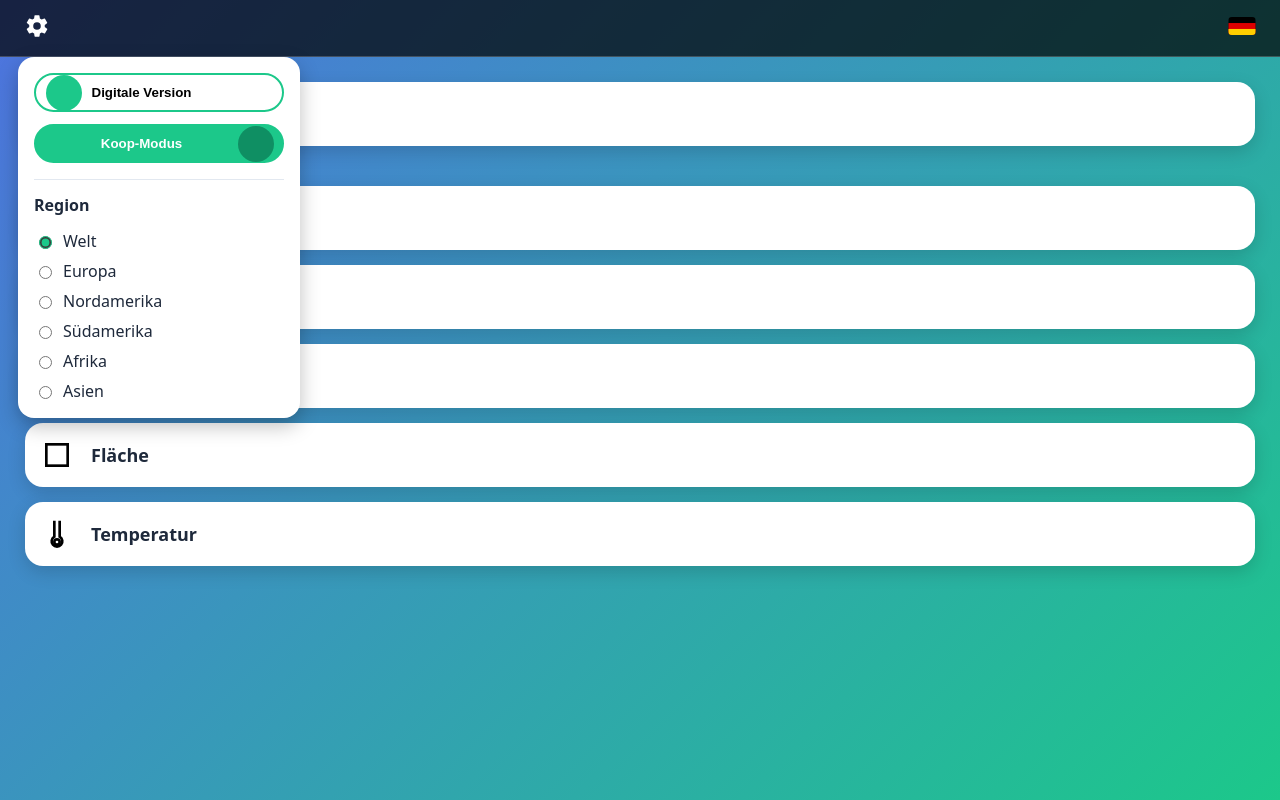
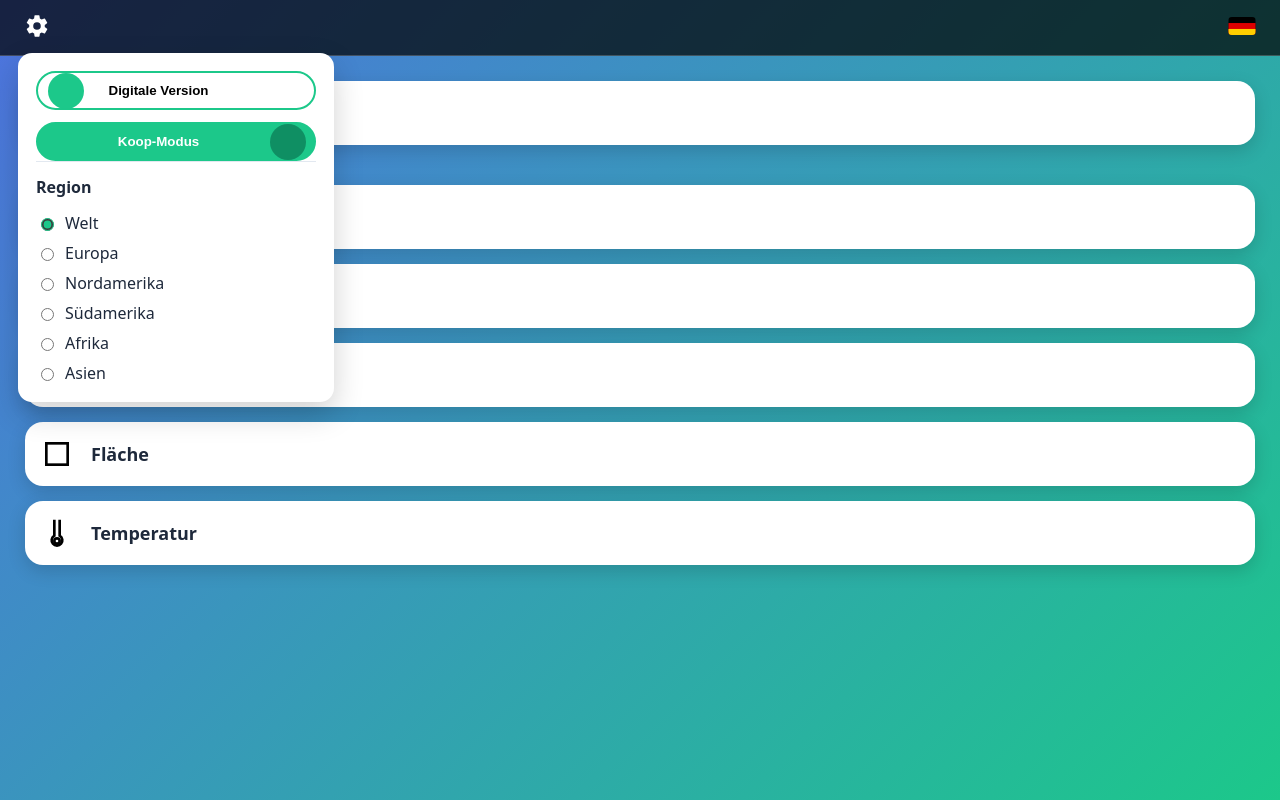
Before and after one commit to SaraKortyka/RankIt, a plain HTML site: page index.html in a window 1280 px wide. Both pictures are taken after a click on the button 37 px from the left and 27 px from the top of the page. Drawn offline with Linux system fonts and the light colour scheme.

Commit message:
SettingsMenu Adpation

```diff
--- a/main-layout.css
+++ b/main-layout.css
@@ -10,6 +10,7 @@ body{
 /* ================= HEADER ================= */
 .header{
     display:flex;
+	position:relative;
     justify-content:space-between;
     align-items:center;
     padding:12px 18px;
@@ -102,7 +103,9 @@ body{
 
 
 .settings-container{
-    position:relative;
+    position: relative;
+    display: flex;
+    align-items: center;
 }
 
 .settings-button{
@@ -111,20 +114,29 @@ body{
     cursor:pointer;
 }
 
-.settings-dropdown{
-    position:absolute;
-    left:0;
-    top:45px;
-    background:white;
-    border-radius:16px;
-    box-shadow:0 8px 20px rgba(0,0,0,0.25);
-    display:none;
-    flex-direction:column;
-    padding:16px;
-    gap:16px;
-    min-width:250px;
-    z-index:20;
+.settings-dropdown {
+    position: absolute;
+
+    top: calc(100% + 10px);   /* etwas Abstand nach unten */
+    left: 0;                 /* exakt rechts am Zahnrad */
+
+    display: none;
+    flex-direction: column;
+	max-width:90vw;
+    width: 280px;             /* feste Breite -> verhindert Verschieben */
+
+    background: white;
+    padding: 18px;
+    border-radius: 14px;
+    box-shadow: 0 12px 30px rgba(0,0,0,0.18);
+    z-index: 2000;
 }
+
+.settings-dropdown.open {
+    display: flex;
+}
+
+
 
 /* Section Trennung */
 .settings-section{
--- a/main-layout.js
+++ b/main-layout.js
@@ -93,10 +93,19 @@ if(koopToggle){
 const settingsBtn = document.getElementById("settingsBtn");
 if(settingsBtn){
     settingsBtn.onclick=()=>{
-        const dd=document.getElementById("settingsDropdown");
-        dd.style.display=dd.style.display==="flex"?"none":"flex";
-    };
+    document.getElementById("settingsDropdown")
+        .classList.toggle("open");
+};
+
 }
+document.addEventListener("click", function(e){
+    const dropdown = document.getElementById("settingsDropdown");
+    const button = document.getElementById("settingsBtn");
+
+    if(!dropdown.contains(e.target) && !button.contains(e.target)){
+        dropdown.classList.remove("open");
+    }
+});
 
 /* ================= LANGUAGE DROPDOWN ================= */
 const langBtn = document.getElementById("langBtn");
```
